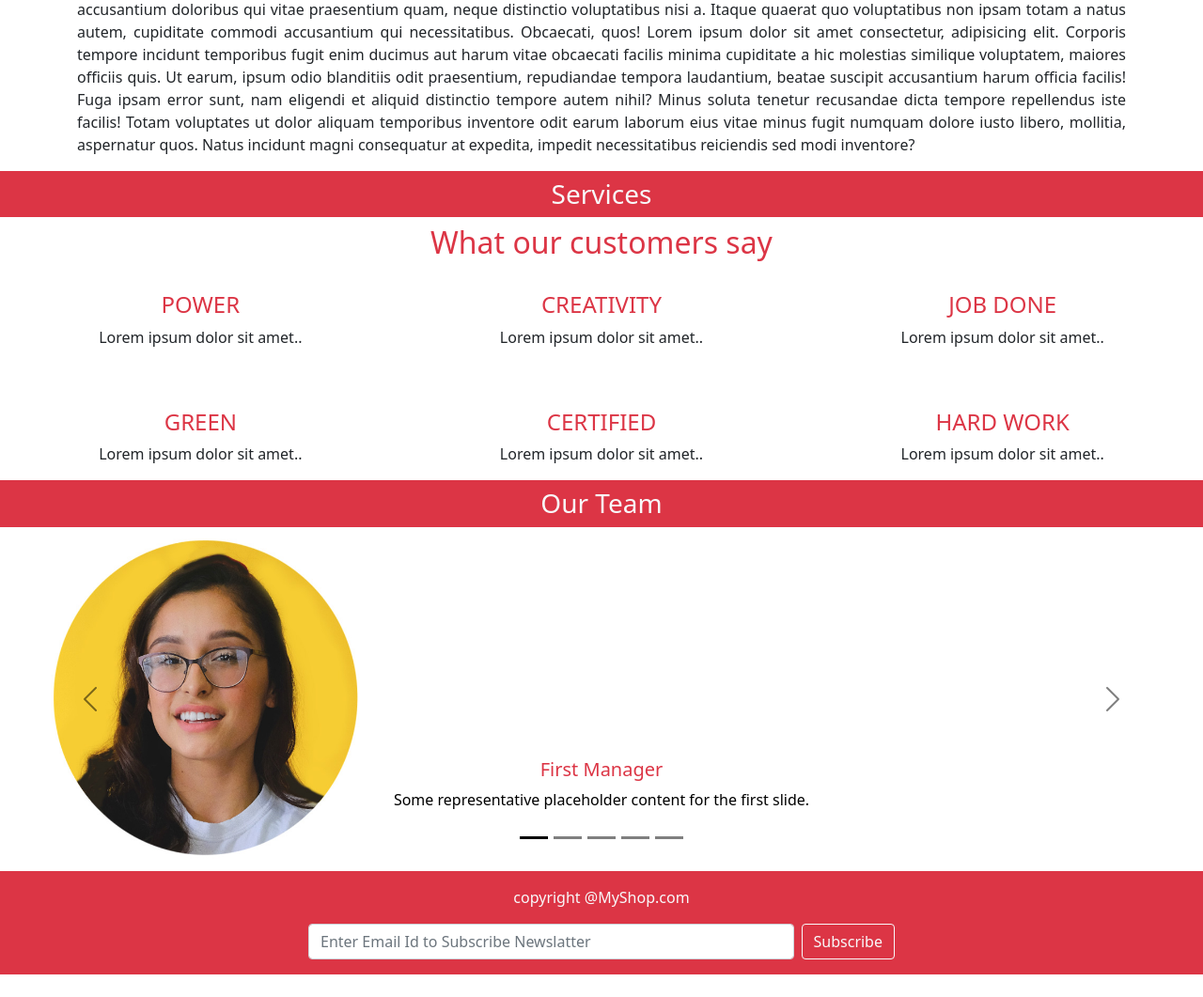
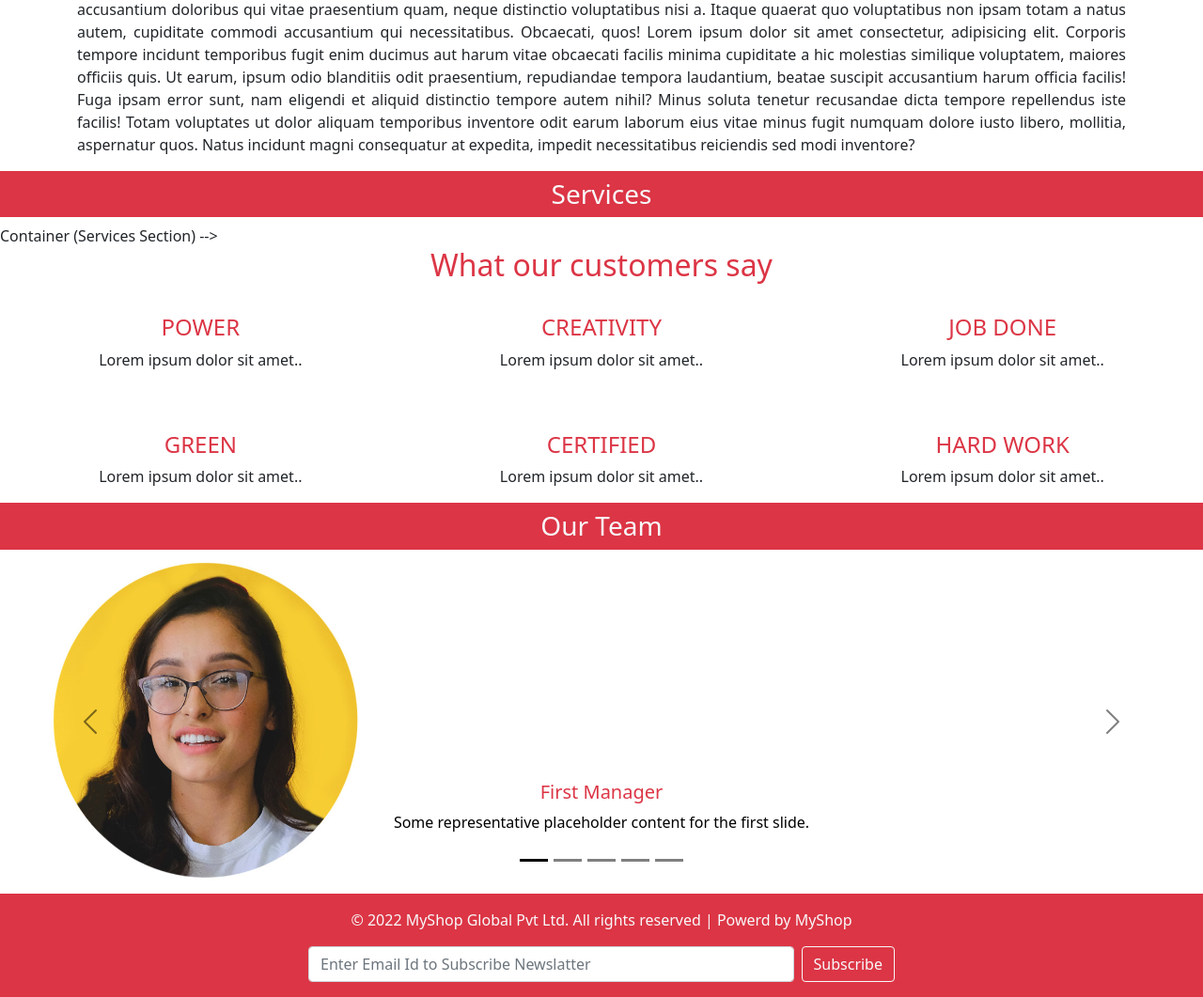
Before and after one commit to Azha43/MyShop, a Django app: page /about/ in a window 1280 px wide. Shown: the part 599-1660 px from the top of the page at 94% size. Before the commit the page ends 1636 px from the top, so only its background shows below. Run offline with Django 4.2, Linux system fonts and the light colour scheme; parts of the project's set-up code (start-up, migrations or seed data) failed here and were passed over; some libraries are stand-ins or nearby versions.

Commit message:
first commit

```diff
--- a/mainApp/templates/about.html
+++ b/mainApp/templates/about.html
@@ -17,7 +17,7 @@
 <h3 class="bg-danger text-light p-2 text-center">Services</h3>
 
 
-  <!-- Container (Services Section) -->
+  Container (Services Section) -->
   <div class="container-fluid text-center">
     <h2 class="text-danger">What our customers say</h2>
 
--- a/mainApp/templates/index.html
+++ b/mainApp/templates/index.html
@@ -129,7 +129,7 @@
     </div>
     {% endblock %}
     <footer class="container-fluid bg-danger text-light p-3 mt-2 text-center">
-        <p>copyright @MyShop.com</p>
+        <p>&copy; 2022 MyShop Global Pvt Ltd. All rights reserved | Powerd by MyShop</p>
         <form class="d-flex w-50" style="margin-left: 25%" action="/subscribe/" method="post">
             {% csrf_token %}
             <input class="form-control me-2" name="email" type="email" placeholder="Enter Email Id to Subscribe Newslatter"
```
Also changed, not shown: README.md, db.sqlite3.
